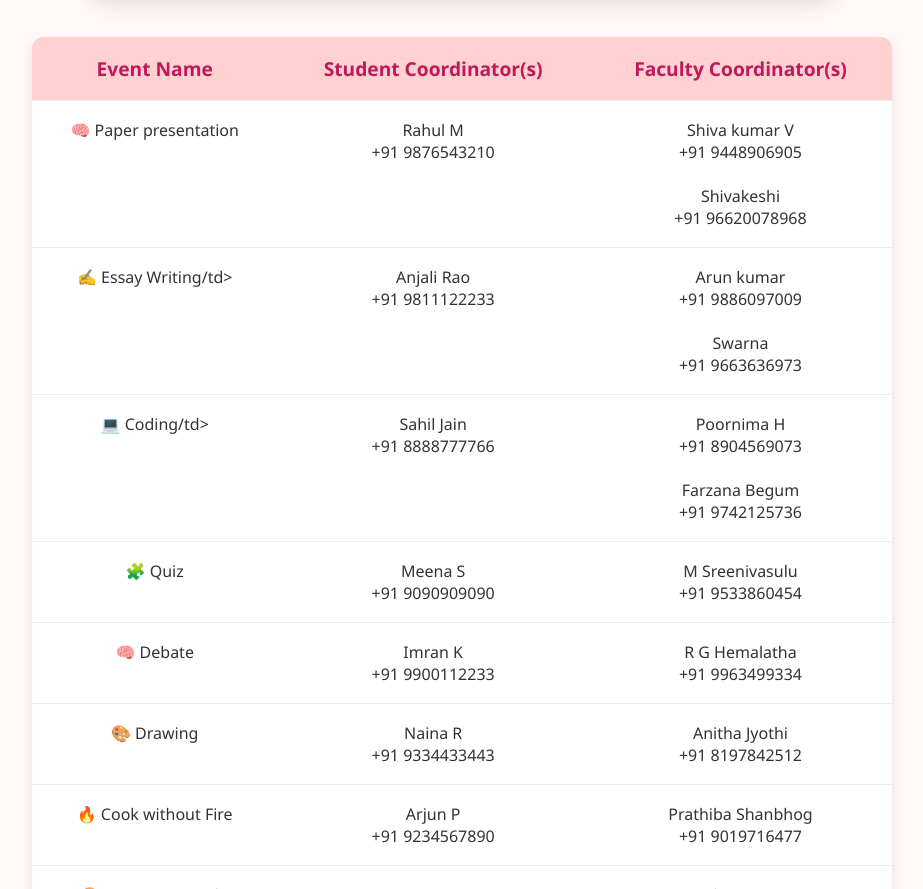
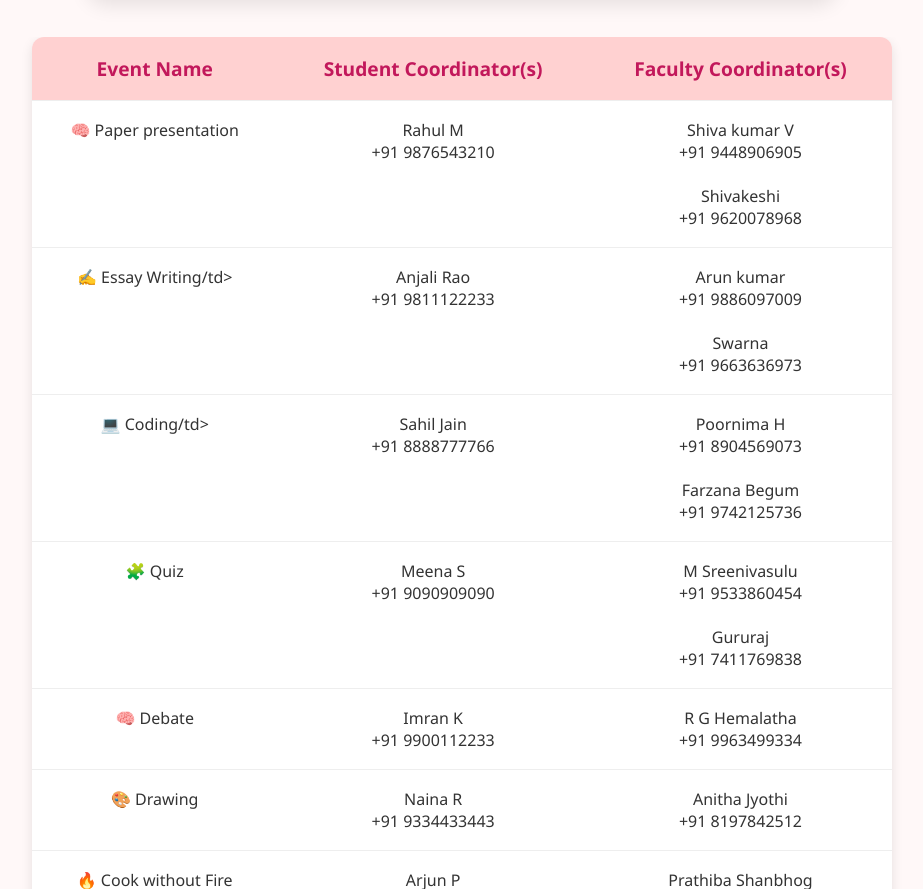
Before and after one commit to explorika/explorika2k25, a plain HTML site: page expo 2k25/nav-htmls/ctc.html in a window 1280 px wide. Shown: the part 404-1293 px from the top of the page, without its empty margins (178-1101 px from the left). Drawn offline with Linux system fonts and the light colour scheme.

Commit message:
Update ctc.html

```diff
--- a/expo 2k25/nav-htmls/ctc.html
+++ b/expo 2k25/nav-htmls/ctc.html
@@ -292,7 +292,7 @@
           <tr>
             <td>🧠 Paper presentation</td>
             <td>Rahul M<br>+91 9876543210</td>
-            <td>Shiva kumar V<br>+91 9448906905<br><br>Shivakeshi<br>+91 96620078968</td>
+            <td>Shiva kumar V<br>+91 9448906905<br><br>Shivakeshi<br>+91 9620078968</td>
           </tr>
           <tr>
             <td>✍️ Essay Writing/td>
@@ -307,8 +307,8 @@
           <tr>
             <td>🧩 Quiz</td>
             <td>Meena S<br>+91 9090909090</td>
-            <td>M Sreenivasulu<br>+91 9533860454
-              <br>
+            <td>M Sreenivasulu<br>+91 9533860454<br><br>Gururaj<br>+91 7411769838</td>
+
               <!-- <br>Prof. Z Ahmed<br>+91 9443322110</td> -->
           </tr>
           <tr>
```
